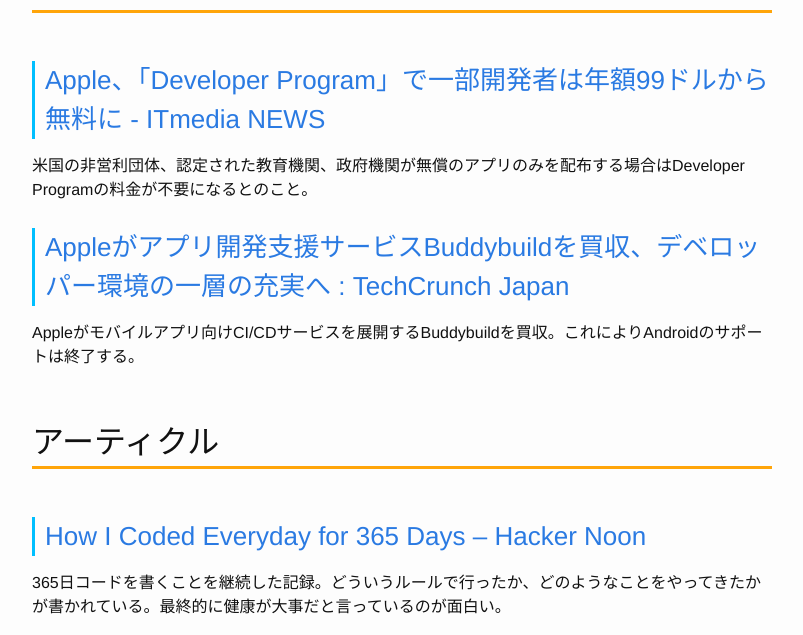
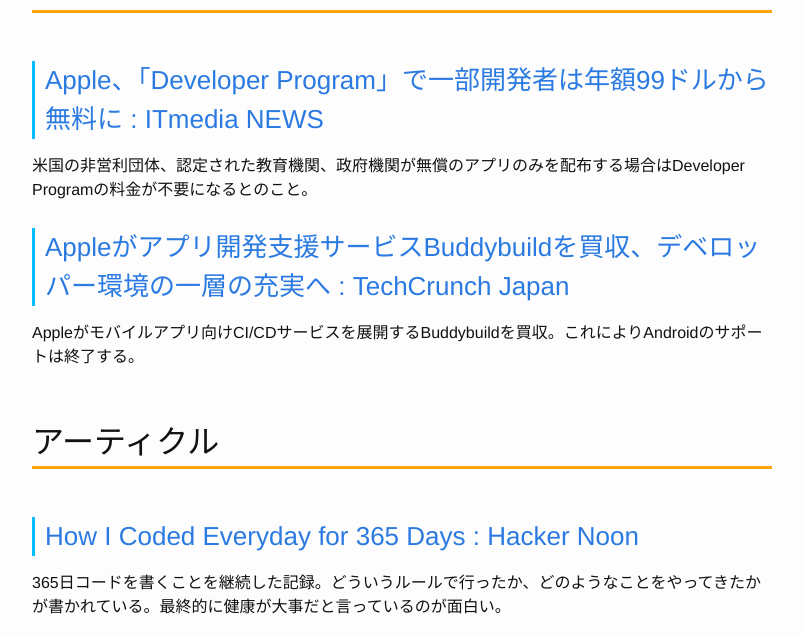
Before and after one commit to Gather-Tech/Gather-Tech.github.io, a Jekyll site: the page built from _posts/2018/2018-01-08-Gather80.md, in a window 1280 px wide and 900 px high, scrolled down 978 px. Shown: the part 195-830 px from the top of the window, without its empty margins (238-1041 px from the left). Built offline with Jekyll 4.4.1, drawn with Linux system fonts in a browser that asks for light colours.

Commit message:
fix typo

```diff
--- a/_posts/2018/2018-01-08-Gather80.md
+++ b/_posts/2018/2018-01-08-Gather80.md
@@ -25,7 +25,7 @@
 
 ## ニュース
 
-### [Apple、「Developer Program」で一部開発者は年額99ドルから無料に - ITmedia NEWS](http://www.itmedia.co.jp/news/articles/1801/04/news017.html)
+### [Apple、「Developer Program」で一部開発者は年額99ドルから無料に : ITmedia NEWS](http://www.itmedia.co.jp/news/articles/1801/04/news017.html)
 
 米国の非営利団体、認定された教育機関、政府機関が無償のアプリのみを配布する場合はDeveloper Programの料金が不要になるとのこと。
 
@@ -35,7 +35,7 @@
 
 ## アーティクル
 
-### [How I Coded Everyday for 365 Days – Hacker Noon](https://hackernoon.com/how-i-coded-everyday-for-365-days-67ebb5fc7ae)
+### [How I Coded Everyday for 365 Days : Hacker Noon](https://hackernoon.com/how-i-coded-everyday-for-365-days-67ebb5fc7ae)
 
 365日コードを書くことを継続した記録。どういうルールで行ったか、どのようなことをやってきたかが書かれている。最終的に健康が大事だと言っているのが面白い。
 
```
